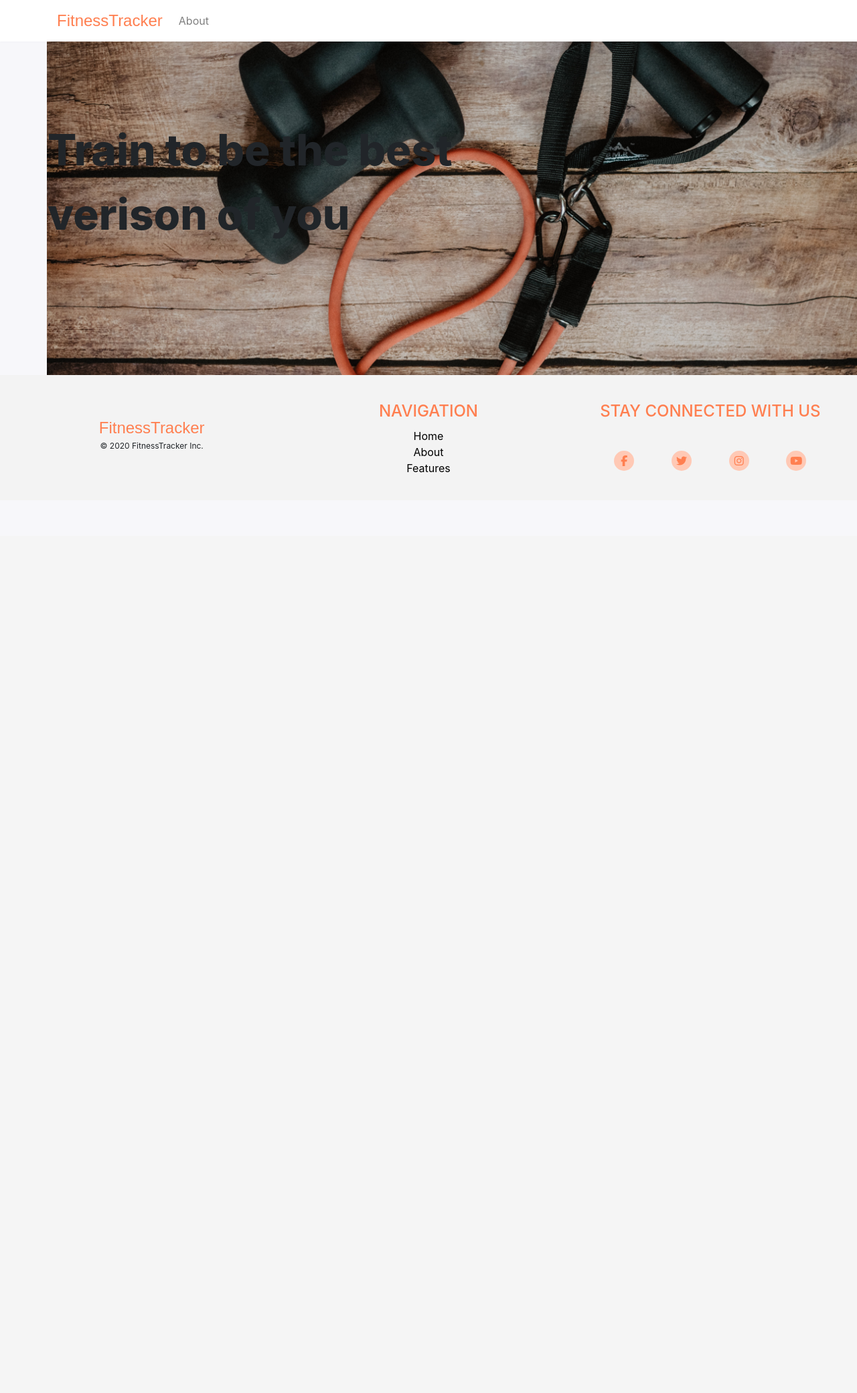
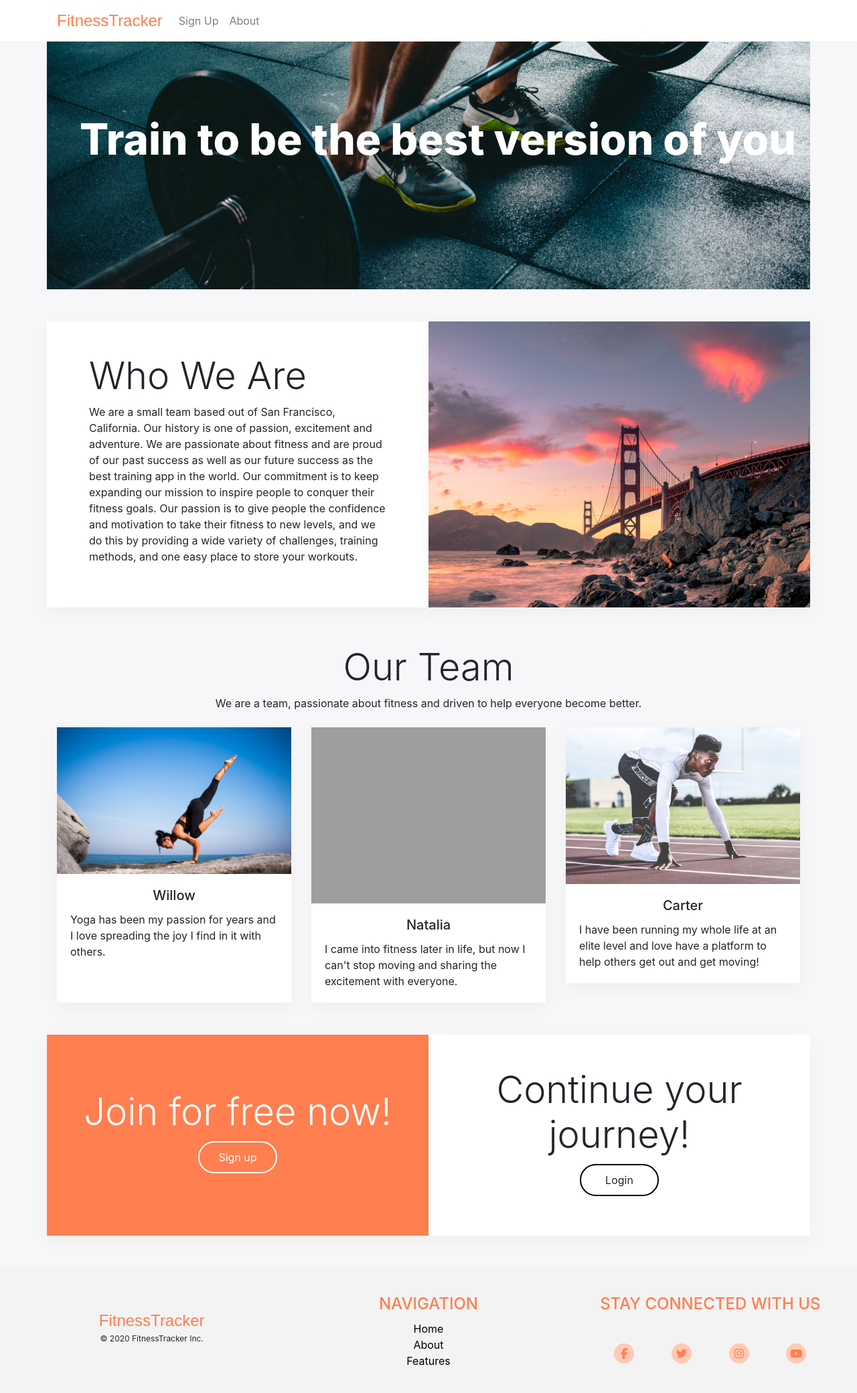
Before and after one commit to pmarre/fitness-tracker, a Flask app: page /about in a window 1280 px wide; the page is wider, and only the part inside the window is pictured. Shown: that part at 67% size. Before the commit the page ends 706 px from the top of that part, so only its background shows below. Run offline with Flask 2, Linux system fonts and the light colour scheme; parts of the project's set-up code (start-up, migrations or seed data) failed here and were passed over; some libraries are stand-ins or nearby versions; some web fonts are replaced; grey boxes are pictures that could not be loaded.

Commit message:
finished about page, added links, created dynamic nav based on logged in status

```diff
--- a/app.py
+++ b/app.py
@@ -1,5 +1,5 @@
 import os
-from config import *
+from fitness_tracker_config import *
 from flask import Flask, flash, render_template, redirect, request, url_for, session
 from flask_pymongo import PyMongo
 from bson.objectid import ObjectId
@@ -17,6 +17,41 @@ mongo = PyMongo(app)
 
 
 @app.route('/')
+@app.route('/sign-up', methods=['POST', 'GET'])
+def sign_up_page():
+    email = request.form.get("signup_email")
+    f_name = request.form.get('signup_first-name')
+    l_name = request.form.get('signup_last-name')
+    password_1 = request.form.get('signup_password')
+    password_2 = request.form.get('signup_re-password')
+
+    if 'profile_image' in request.files:
+        profile_image = request.files['profile_image']
+        new_name = uuid.uuid1().hex
+        print(new_name, profile_image)
+        mongo.save_file(new_name, profile_image)
+    else:
+        new_name = None
+
+    if password_1 != password_2:
+        print("passwords don't match")
+        # add flash message
+        return render_template('sign-up.html')
+    elif mongo.db.current_users.find_one({'email': email}) != None:
+        # add flash message
+        print("email already exists")
+        return render_template('sign-up.html')
+    else:
+        session.pop('user_id', None)
+        mongo.db.current_users.insert_one(
+            {'first_name': f_name, 'last_name': l_name, 'email': email, 'password': password_1, 'profile_image': new_name})
+        if mongo.db.current_users.find_one({'email': email}) != None:
+            user = mongo.db.current_users.find_one({'email': email})
+            user_id = user['_id']
+            session['user_id'] = str(user_id)
+            return redirect(url_for('dashboard', user_id=user_id))
+
+
 @app.route('/login')
 def login():
     return render_template("login.html", user=mongo.db.current_users.find())
@@ -118,41 +153,6 @@ def insert_workout():
     return redirect(url_for('dashboard', user_id=id))
 
 
-@app.route('/sign-up', methods=['POST', 'GET'])
-def sign_up_page():
-    email = request.form.get("signup_email")
-    f_name = request.form.get('signup_first-name')
-    l_name = request.form.get('signup_last-name')
-    password_1 = request.form.get('signup_password')
-    password_2 = request.form.get('signup_re-password')
-
-    if 'profile_image' in request.files:
-        profile_image = request.files['profile_image']
-        new_name = uuid.uuid1().hex
-        print(new_name, profile_image)
-        mongo.save_file(new_name, profile_image)
-    else:
-        new_name = None
-
-    if password_1 != password_2:
-        print("passwords don't match")
-        # add flash message
-        return render_template('sign-up.html')
-    elif mongo.db.current_users.find_one({'email': email}) != None:
-        # add flash message
-        print("email already exists")
-        return render_template('sign-up.html')
-    else:
-        session.pop('user_id', None)
-        mongo.db.current_users.insert_one(
-            {'first_name': f_name, 'last_name': l_name, 'email': email, 'password': password_1, 'profile_image': new_name})
-        if mongo.db.current_users.find_one({'email': email}) != None:
-            user = mongo.db.current_users.find_one({'email': email})
-            user_id = user['_id']
-            session['user_id'] = str(user_id)
-            return redirect(url_for('dashboard', user_id=user_id))
-
-
 @app.route('/file/<filename>')
 def file(filename):
     return mongo.send_file(filename)
@@ -238,7 +238,13 @@ def update_profile(user_id):
 
 @app.route('/about')
 def about():
-    return render_template('about.html')
+    if session.get('user_id'):
+        print('logged in')
+        user_id = session['user_id']
+        return render_template('about.html', user_id=user_id, loggedin=True)
+    else:
+        print('logged out')
+        return render_template('about.html', loggedin=False)
 
 
 if __name__ == '__main__':
--- a/static/css/style.css
+++ b/static/css/style.css
@@ -1,5 +1,9 @@
 body {
   background-color: #f7f7fa;
+}
+
+.text-center {
+  text-align: center;
 }
 
 /* ICONS */
@@ -71,7 +75,7 @@ body {
 
 /* CONTENT CONTAINER */
 .content-container {
-  /* margin-top: 150px; */
+  margin-top: 150px;
 }
 
 .landing-image {
@@ -301,12 +305,15 @@ nav .footer-h4 {
 
 /* ABOUT PAGE */
 .hero-container {
-  min-height: 70vh;
-  background-image: url(../images/about-header.jpg);
+  min-height: 60vh;
+  margin-top: -150px;
+}
+
+.hero-img {
+  background-image: url('../images/hero-img.jpg');
+  background-size: cover;
   background-position: center;
   background-repeat: no-repeat;
-  background-size: cover;
-  width: 100vw;
 }
 
 .hero-content {
@@ -319,8 +326,85 @@ nav .footer-h4 {
 .about-tagline {
   font-size: 4em;
   font-weight: 800;
+  color: #fff;
 }
 
-.full-width-container .container-lg {
-  margin: 0 !important;
+.about-us {
+  background-color: #fff;
+  box-shadow: 0px 8px 24px rgba(13, 13, 18, 0.04);
 }
+
+.about-city-img {
+  background-image: url(../images/about-us-city.jpg);
+  background-position: center;
+  background-size: cover;
+  background-repeat: no-repeat;
+  box-shadow: 0px 8px 24px rgba(13, 13, 18, 0.04);
+}
+
+.card {
+  border: none;
+  border-radius: 0px;
+  box-shadow: 0px 8px 24px rgba(13, 13, 18, 0.04);
+}
+
+.card-img-top {
+  border-radius: 0;
+}
+
+.cta-block {
+  min-height: 300px;
+  box-shadow: 0px 8px 24px rgba(13, 13, 18, 0.04);
+  text-align: center;
+}
+
+.join-header {
+  color: #fff;
+}
+
+.sign-up-section {
+  background-color: coral;
+}
+
+.login-section {
+  background-color: #fff;
+}
+
+.cta-link {
+  padding: 10px 20px;
+  display: block;
+  border: 2px solid #000;
+  border-radius: 25px;
+  margin: 10px auto;
+  min-width: 75px;
+}
+
+.cta-signup {
+  color: white;
+  border: 2px solid #fff;
+  transition: 0.2s linear;
+}
+
+.cta-signup:hover {
+  background-color: #fff;
+  color: coral;
+}
+
+.cta-login {
+  transition: 0.2s linear;
+}
+
+.cta-login:hover {
+  background-color: #000;
+  color: #fff;
+}
+
+@media only screen and (max-width: 768px) {
+  .about-city-img {
+    min-height: 250px;
+  }
+
+  .about-tagline {
+    font-size: 2rem;
+  }
+}
--- a/templates/about.html
+++ b/templates/about.html
@@ -1,18 +1,127 @@
-{% extends 'base.html' %}
+{% extends 'base.html' %} {% block dash_link %} {% if loggedin == True %}
+<a class="nav-link" href="{{url_for('dashboard', user_id=user_id)}}"
+  >Dashboard</a
+>
+{% else %}
+<a class="nav-link" href="{{ url_for('sign_up_page') }}">Sign Up</a>
+{% endif %} {%endblock%}
 
 <div class="full-width-container">
   {% block content %}
   <div class="row hero-container">
-    <div class="col-12 hero-img w-100">
+    <div class="col-12 hero-img w-100 mb-5">
       <div class="hero-content row w-100">
-        <p class="about-tagline col-12 col-md-8 mt-5 mt-md-0 pl-5 pl-md-3">
-          Train to be the best verison of you
+        <p class="about-tagline col-12 mt-5 mt-md-0 pl-5 pl-md-3 ml-md-5">
+          Train to be the best version of you
         </p>
       </div>
     </div>
   </div>
-  <div class="row"></div>
-  <div class="row"></div>
-  <div class="row"></div>
+  <section class="row about-us-container justify-content-center mb-5">
+    <div class="col-12 col-md-6 about-us p-5">
+      <h1 class="about-header display-4 col-12">Who We Are</h1>
+      <p class="about-p col-12">
+        We are a small team based out of San Francisco, California. Our history
+        is one of passion, excitement and adventure. We are passionate about
+        fitness and are proud of our past success as well as our future success
+        as the best training app in the world. Our commitment is to keep
+        expanding our mission to inspire people to conquer their fitness goals.
+        Our passion is to give people the confidence and motivation to take
+        their fitness to new levels, and we do this by providing a wide variety
+        of challenges, training methods, and one easy place to store your
+        workouts.
+      </p>
+    </div>
+    <div class="col-12 col-md-6 about-city-img p-5"></div>
+  </section>
+  <section class="row our-team-container justify-content-center mb-5">
+    <div class="col-12 my-2">
+      <h1 class="team-header display-4 col-12 text-center">Our Team</h1>
+      <p class="team-p col-12 text-center">
+        We are a team, passionate about fitness and driven to help everyone
+        become better.
+      </p>
+    </div>
+    <div class="col-12 team-memeber-container">
+      <div class="row">
+        <div class="col-12 col-md-4 mb-2 mb-md-0 d-flex">
+          <div class="card">
+            <img
+              class="card-img-top"
+              src="../static/images/team-member-1.jpg"
+              alt="Card image cap"
+            />
+            <div class="card-body">
+              <h5 class="card-title text-center">Willow</h5>
+              <p class="card-text">
+                Yoga has been my passion for years and I love spreading the joy
+                I find in it with others.
+              </p>
+            </div>
+          </div>
+        </div>
+
+        <div class="col-12 col-md-4 mb-2 mb-md-0">
+          <div class="card">
+            <img
+              class="card-img-top"
+              src="../static/images/team-member-2.jpg"
+              alt="Card image cap"
+            />
+            <div class="card-body">
+              <h5 class="card-title text-center">Natalia</h5>
+              <p class="card-text">
+                I came into fitness later in life, but now I can't stop moving
+                and sharing the excitement with everyone.
+              </p>
+            </div>
+          </div>
+        </div>
+
+        <div class="col-12 col-md-4 mb-2 mb-md-0">
+          <div class="card">
+            <img
+              class="card-img-top"
+              src="../static/images/team-member-3.jpg"
+              alt="Card image cap"
+            />
+            <div class="card-body">
+              <h5 class="card-title text-center">Carter</h5>
+              <p class="card-text">
+                I have been running my whole life at an elite level and love
+                have a platform to help others get out and get moving!
+              </p>
+            </div>
+          </div>
+        </div>
+      </div>
+    </div>
+  </section>
+  <section class="row cta-container mb-5">
+    <div class="col-12 col-md-6 sign-up-section cta-block p-5">
+      <div class="row h-100">
+        <div class="col align-self-center">
+          <h1 class="display-4 join-header">Join for free now!</h1>
+          <a
+            href="{{ url_for('sign_up_page') }}"
+            class="cta-signup cta-link btn col-4 col-md-3 justify-self-center"
+            >Sign up</a
+          >
+        </div>
+      </div>
+    </div>
+    <div class="col-12 col-md-6 login-section cta-block p-5">
+      <div class="row h-100">
+        <div class="col align-self-center">
+          <h1 class="display-4">Continue your journey!</h1>
+          <a
+            href="{{ url_for('login') }}"
+            class="cta-login cta-link btn col-4 col-md-3 justify-self-center"
+            >Login</a
+          >
+        </div>
+      </div>
+    </div>
+  </section>
   {% endblock %}
 </div>
--- a/templates/base.html
+++ b/templates/base.html
@@ -63,7 +63,7 @@
                 {% block dash_link %} {% endblock %}
               </li>
               <li class="nav-item">
-                <a href="#" class="nav-link">About</a>
+                <a href="{{url_for('about')}}" class="nav-link">About</a>
               </li>
             </ul>
             <ul class="navbar-profile m-0 navbar-nav d-none d-md-flex">
```
Also changed, not shown: static/images/about-us-city.jpg (added), static/images/hero-img.jpg (added), static/images/team-member-1.jpg (added), static/images/team-member-3.jpg (added), 2 other files.
